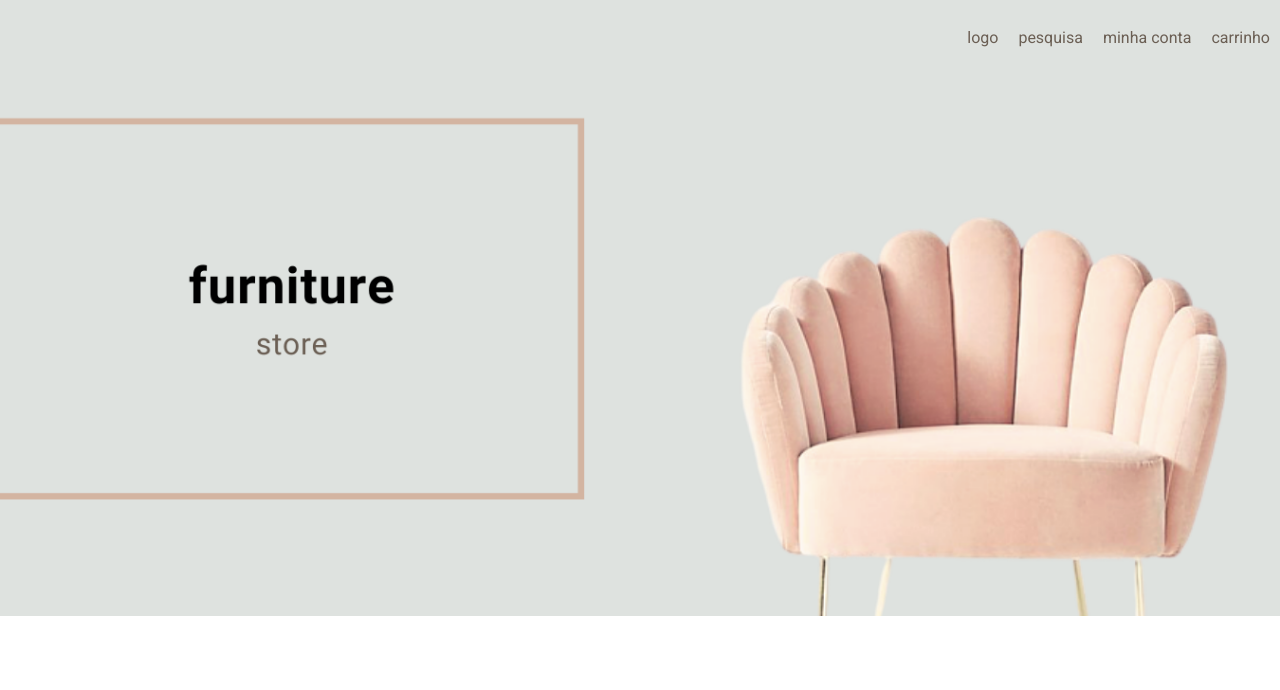
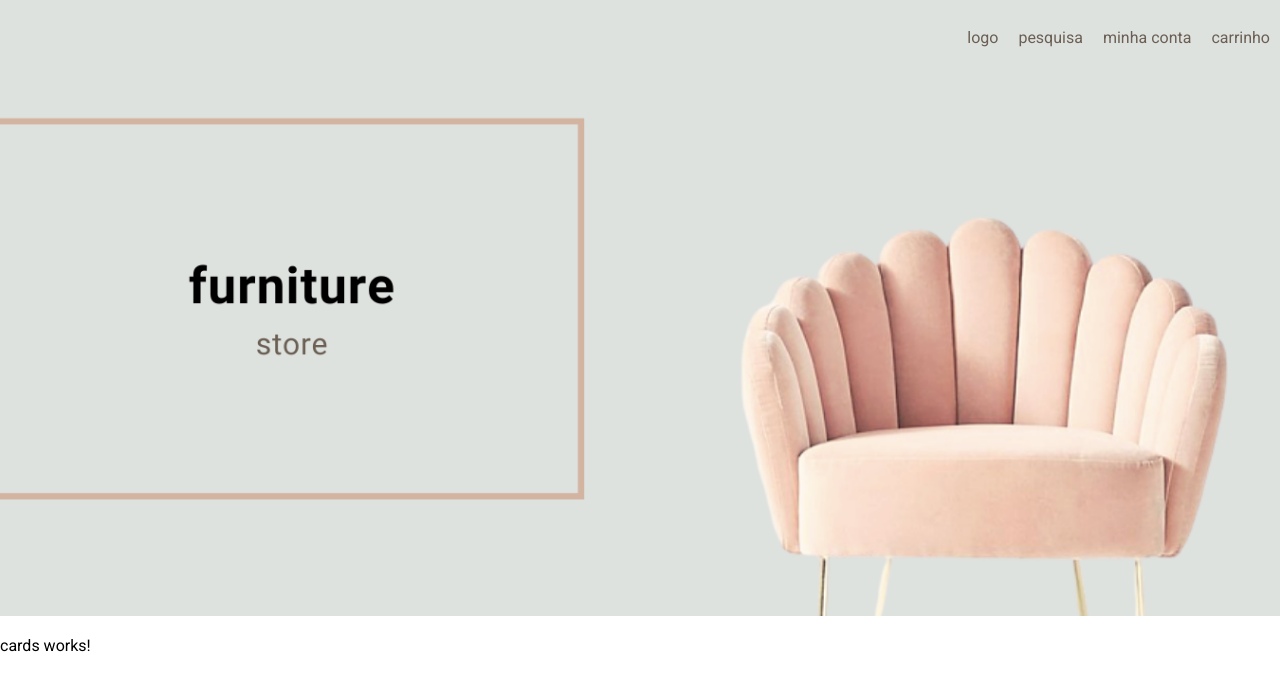
Before and after one commit to marjoriernunes/e-commerce-project, an Angular app in the folder e-commerce/: page /home in a window 1280 px wide. Shown: the top 690 px of the page. Built offline with nearby package versions, Linux system fonts and the light colour scheme.

Commit message:
add card component

```diff
--- a/e-commerce/src/app/app.module.ts
+++ b/e-commerce/src/app/app.module.ts
@@ -10,6 +10,7 @@ import { ShoppingCartComponent } from './pages/shopping-cart/shopping-cart.compo
 import { DetailsComponent } from './pages/details/details.component';
 import { LoginComponent } from './pages/login/login.component';
 import { MenuComponent } from './shared/menu/menu.component';
+import { CardsComponent } from './pages/home/cards/cards.component';
 
 @NgModule({
   declarations: [
@@ -19,7 +20,8 @@ import { MenuComponent } from './shared/menu/menu.component';
     ShoppingCartComponent,
     DetailsComponent,
     LoginComponent,
-    MenuComponent
+    MenuComponent,
+    CardsComponent
   ],
   imports: [
     BrowserModule,
--- /dev/null
+++ b/e-commerce/src/app/pages/home/cards/cards.component.html
@@ -0,0 +1 @@
+<p>cards works!</p>
--- /dev/null
+++ b/e-commerce/src/app/pages/home/cards/cards.component.ts
@@ -0,0 +1,15 @@
+import { Component, OnInit } from '@angular/core';
+
+@Component({
+  selector: 'app-cards',
+  templateUrl: './cards.component.html',
+  styleUrls: ['./cards.component.scss']
+})
+export class CardsComponent implements OnInit {
+
+  constructor() { }
+
+  ngOnInit(): void {
+  }
+
+}
--- a/e-commerce/src/app/pages/home/home.component.html
+++ b/e-commerce/src/app/pages/home/home.component.html
@@ -2,5 +2,5 @@
   <img class="col-auto overlay-img" src="assets/images/header-home.png" alt="Imagem de uma vitrine de uma loja de roupas, com uma estante repleta de roupas penduradas por cabides">
 </section>
 <section #produtos>
-  <!-- todo lista de produtos -->
+  <app-cards></app-cards>
 </section>
```
Also changed, not shown: e-commerce/src/app/pages/home/cards/cards.component.scss (added), 1 other file (tests, documents, lock files or other folders).
